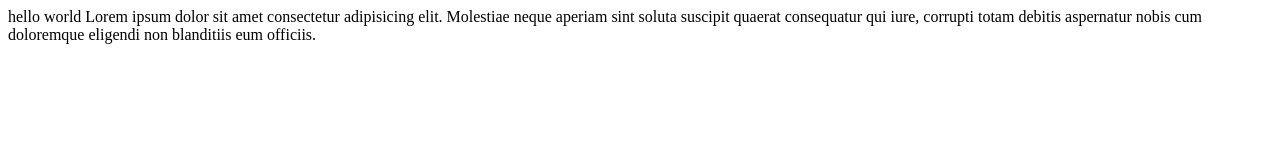
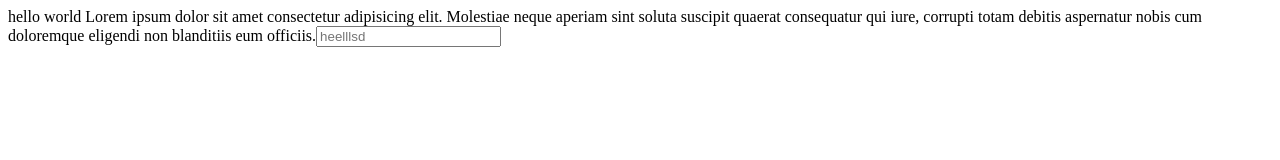
Before and after one commit to hojiakbar2006/nova, a React (Vite) app: page / in a window 1280 px wide. Shown: the top 160 px of the page. Built offline with nearby package versions, Linux system fonts and the light colour scheme.

Commit message:
Add input field to App component

```diff
--- a/src/App.jsx
+++ b/src/App.jsx
@@ -4,6 +4,7 @@ export default function App() {
     <div>
       hello world
 Lorem ipsum dolor sit amet consectetur adipisicing elit. Molestiae neque aperiam sint soluta suscipit quaerat consequatur qui iure, corrupti totam debitis aspernatur nobis cum doloremque eligendi non blanditiis eum officiis.
+<input type="text" placeholder="heelllsd" />
     </div>
   )
 }
```
